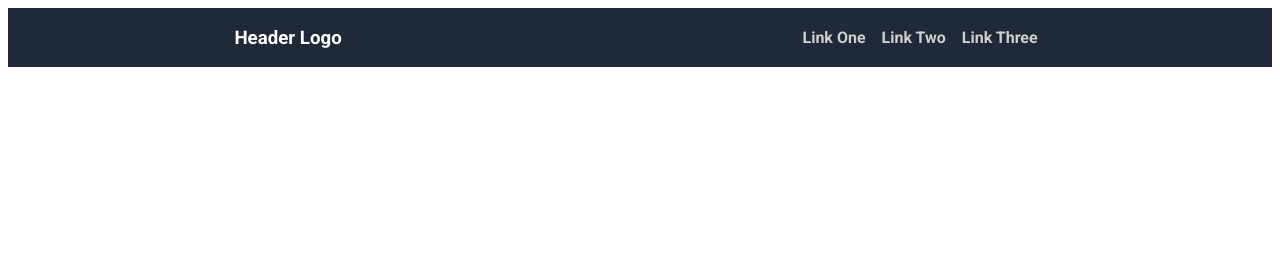
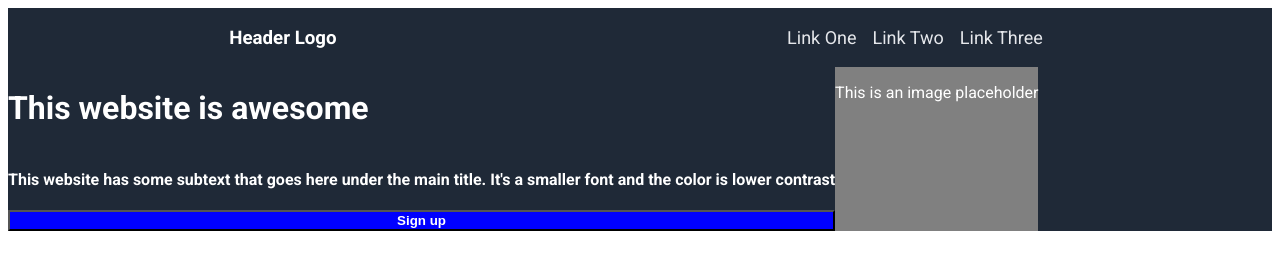
Before and after one commit to Campanelly/landing_page, a plain HTML site: page index.html in a window 1280 px wide. Drawn offline with Linux system fonts and the light colour scheme.

Commit message:
limpia el código

```diff
--- a/index.html
+++ b/index.html
@@ -9,13 +9,29 @@
 
     <body>
       <header>
+        <div class="top">
           <h3>Header Logo</h3>
             <ul>
               <li><a href="https://www.youtube.com/watch?v=PGNiXGX2nLU">Link One</a></li>
               <li><a href="google.com">Link Two</a></li>
               <li><a href="google.com">Link Three</a></li>
             </ul>
+        </div>
+        <div class="bottom">
+          <div class="left">
+            <h1>This website is awesome</h1>
+            <h4>This website has some subtext that goes here under the main title. It's a smaller font and the color is lower contrast</h4>
+            <button class="sign">Sign up</button>
+          </div>
+
+          <div class="right">
+            <p>This is an image placeholder</p>
+          </div>
+        </div>
+
       </header>
+
+
 
 
 
--- a/style.css
+++ b/style.css
@@ -4,14 +4,37 @@ body{
     font-family: 'Roboto', sans-serif;
 }
 
-header{
+.top{
     background-color: #1F2937;
     color: white;
     display: flex;
     align-items: center;
     justify-content: space-around;
+}
 
+.bottom{
+    background-color: #1F2937;
+    color: white;
+    display: flex;
 }
+
+
+.left{
+    display: flex;
+    flex-direction: column;
+}
+
+.sign{
+    background-color: blue;
+    color: white;
+    font-weight: bold;
+}
+
+.right{
+    display: flex;
+    background-color: gray;
+}
+
 
 ul{
     list-style-type: none;
@@ -22,8 +45,8 @@ ul{
 
 a{
     text-decoration: none;
-    color: rgb(207, 207, 207);
-    font-weight: bold;
+    color: #e5e7eb;
+    font-size: 18px;
     padding-right: 8px;
     padding-left: 8px;
 }
```
Lines whose indentation alone changed are shown as unchanged.
